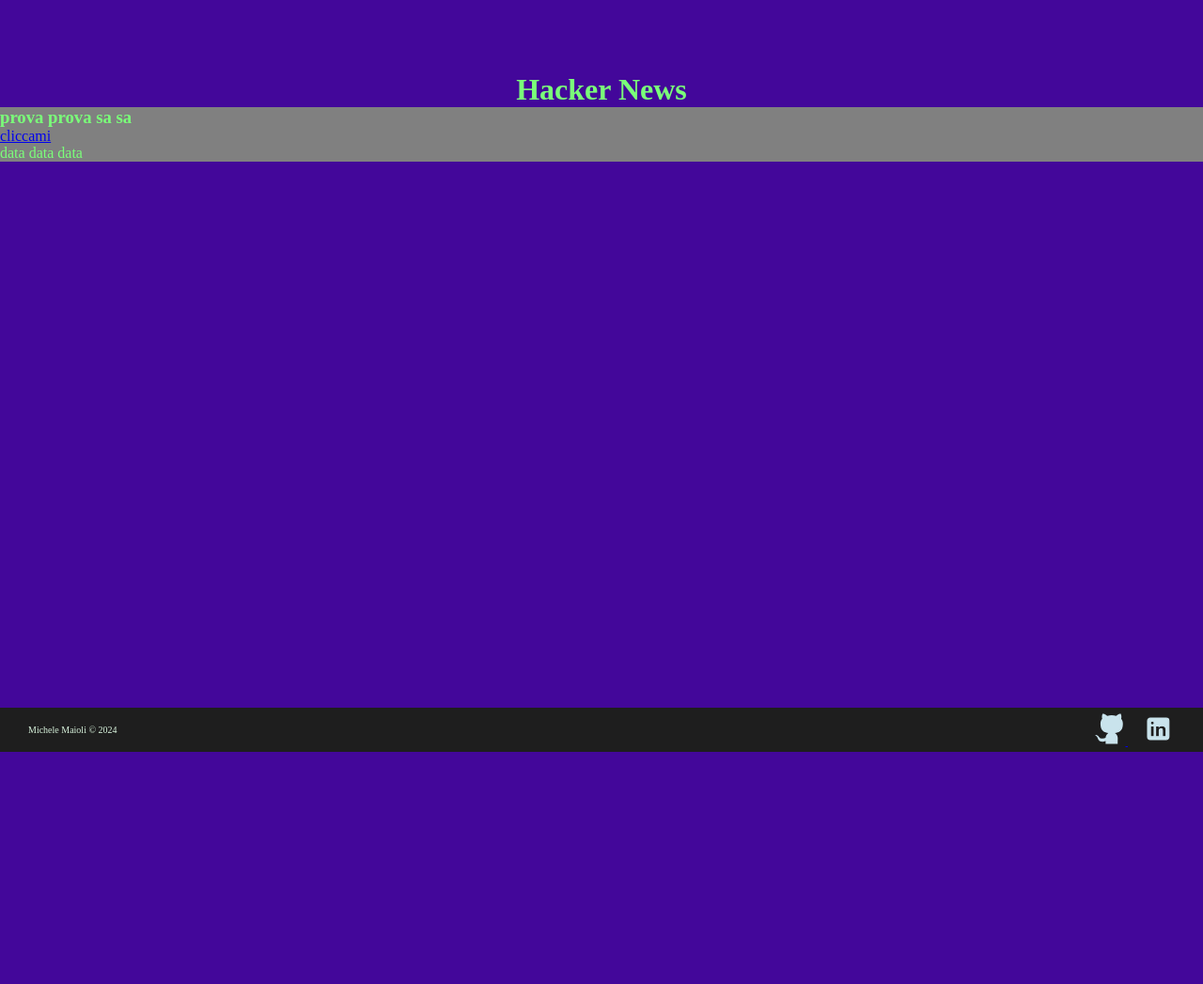
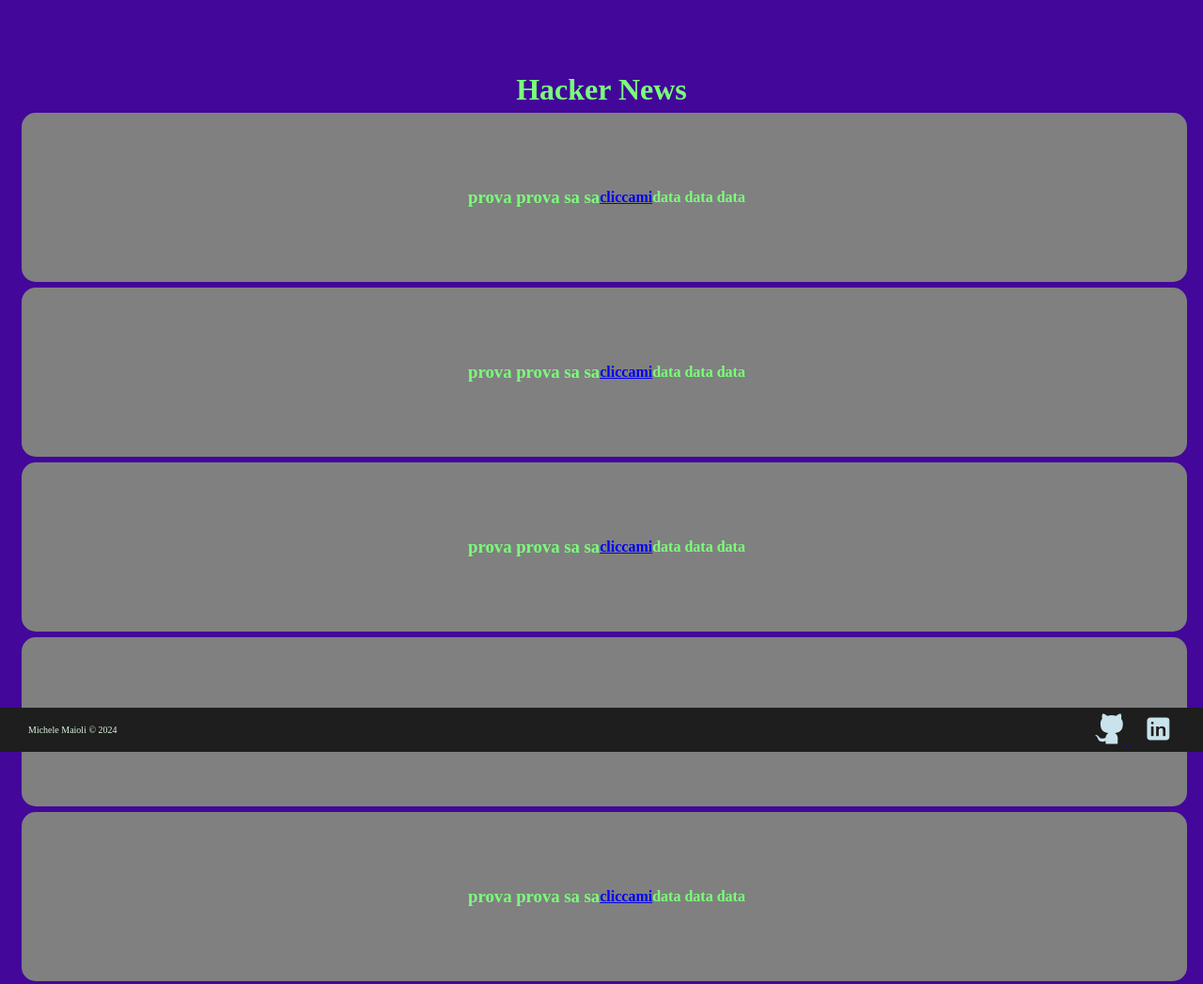
Before and after one commit to Mic-9/JS_Advanced, a plain HTML site: page index.html in a window 1280 px wide. Shown: the top 1047 px of the page at 94% size. Before the commit the page ends 800 px from the top, so only its background shows below. Drawn offline with Linux system fonts and the light colour scheme.

Commit message:
button + css provvisorio

```diff
--- a/JS/script.js
+++ b/JS/script.js
@@ -20,7 +20,7 @@
   const text_a = document.createTextNode("cliccami");
   a.appendChild(text_a);
 
-  const data = document.createElement("div");
+  const data = document.createElement("p");
   frm.appendChild(data);
   const text_d = document.createTextNode("data data data");
   data.appendChild(text_d);
@@ -28,4 +28,18 @@
   const corpo = document.getElementById("corpo");
   corpo.appendChild(frm);
 }
-NewsFrame("frame", "div_a");
+
+function TenNews() {
+  for (let i = 0; i < 10; i++) {
+    NewsFrame("frame", "div_a");
+  }
+}
+TenNews();
+
+let button = document.getElementById("btn");
+
+button.addEventListener("click", function TenMore() {
+  TenNews();
+});
+
+//io voglio ottenere che cliccando sul pulsante gli elementi passino dai 10 iniziali a 20 ma con il codice che ti ho dato passano da 10 a 30 e non capisco perchè
--- a/css/style.css
+++ b/css/style.css
@@ -7,13 +7,42 @@
   background-color: rgb(67, 7, 154);
   color: rgb(122, 255, 121);
 }
+
+/* Scrollbar */
+
+html::-webkit-scrollbar {
+  width: 7px;
+}
+html::-webkit-scrollbar-track {
+  background: rgb(0, 0, 0);
+}
+html::-webkit-scrollbar-thumb {
+  background: rgb(151, 151, 151);
+  border-radius: 15px;
+}
+
 h1 {
   text-align: center;
   margin-top: 6%;
 }
 
+main {
+  padding-left: 20px;
+  padding-right: 20px;
+}
+
 .frame {
   background-color: gray;
+  width: 100%;
+  height: 180px;
+  padding: 5px 5px 5px 10px;
+  border: none;
+  border-radius: 15px;
+  margin: 6px 3px;
+  display: flex;
+  align-items: center;
+  justify-content: center;
+  font-weight: bold;
 }
 
 footer {
--- a/index.html
+++ b/index.html
@@ -19,6 +19,7 @@
     <h1>Hacker News</h1>
 
     <main></main>
+    <button id="btn" onclick="TenMore()">Load more</button>
 
     <footer>
       <div class="f-container">
```
